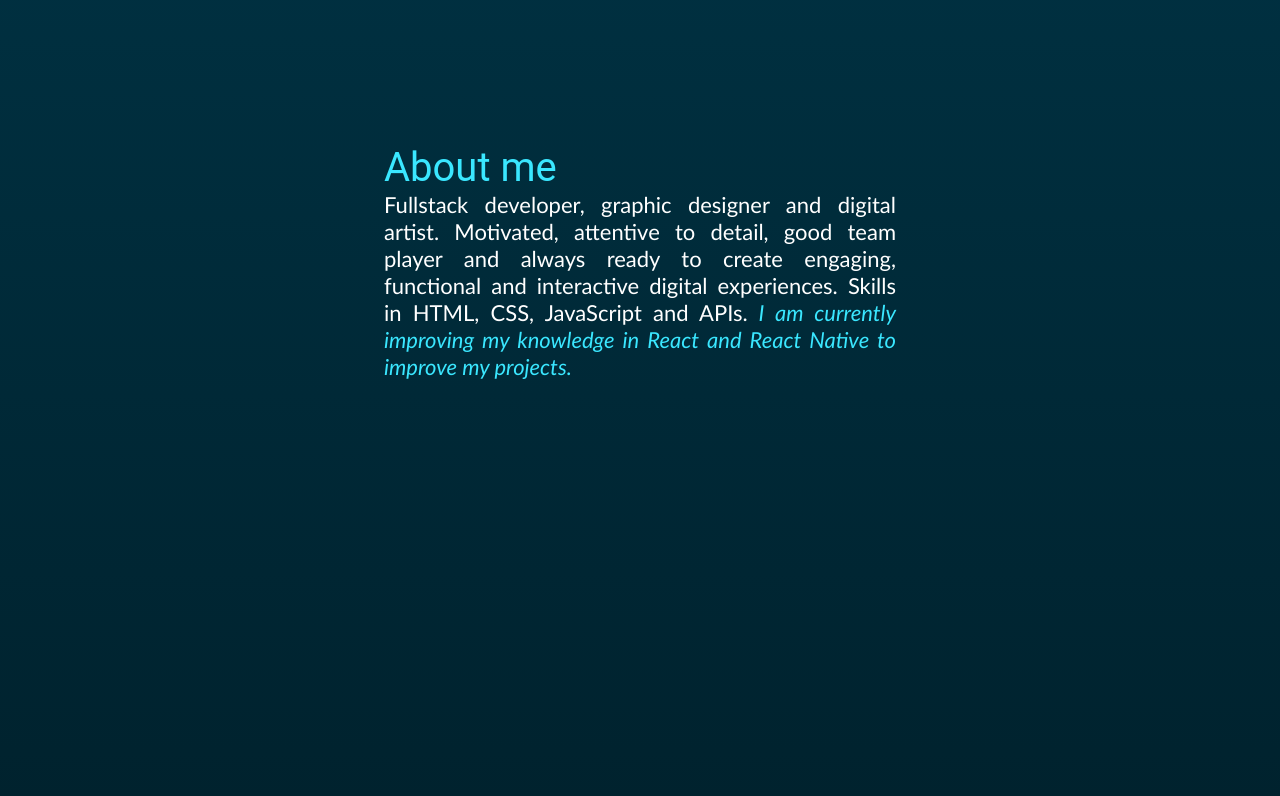
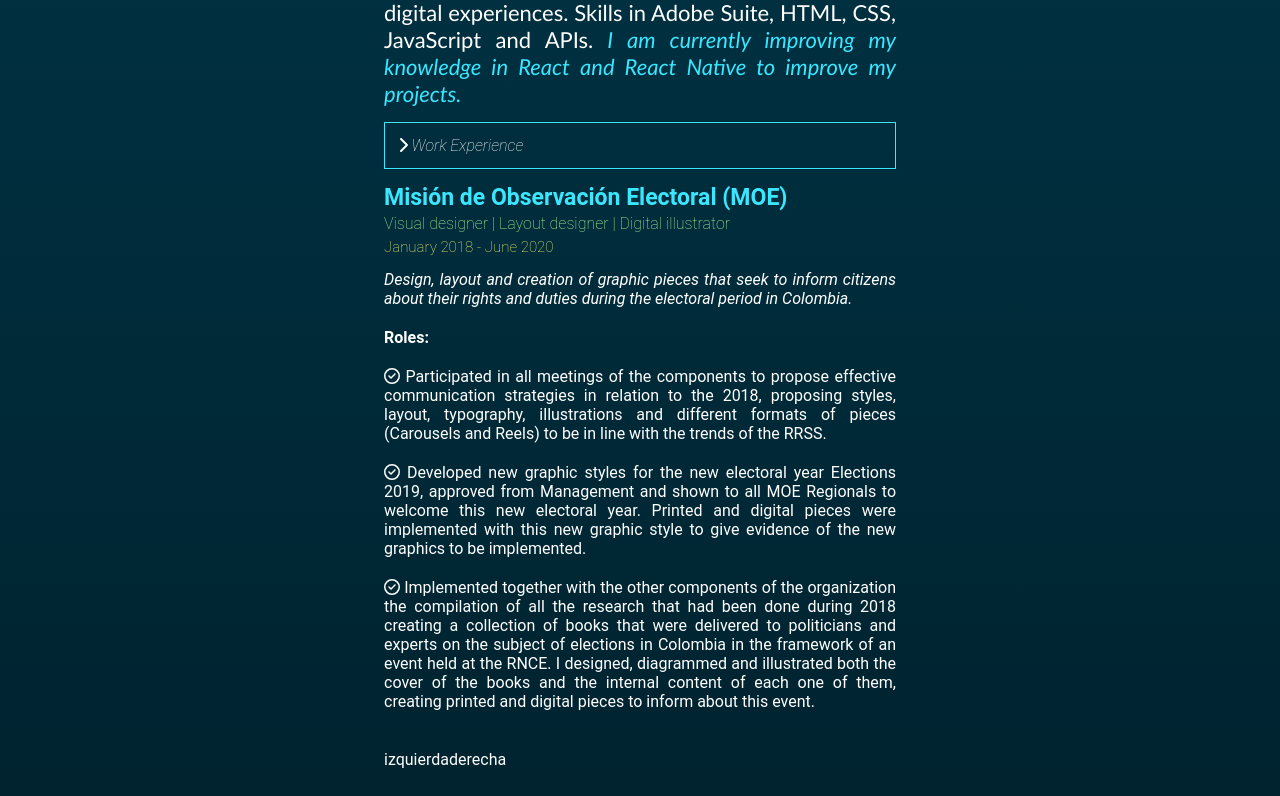
Before and after one commit to DiegoEMartinezZ/PortfolioWeb, a React (Create React App) app: page /#/ in a window 1280 px wide. Shown: the part 984-1780 px from the top of the page. Built offline with nearby package versions, Linux system fonts and the light colour scheme.

Commit message:
Add slider txt for the work experience, and prepare the useContext for the change of language between ENG/SPA

```diff
--- a/package.json
+++ b/package.json
@@ -20,7 +20,9 @@
     "react-router-dom": "^6.4.5",
     "react-router-hash-link": "^2.4.3",
     "react-scripts": "^5.0.1",
+    "react-slick": "^0.29.0",
     "react-tsparticles": "^2.10.1",
+    "slick-carousel": "^1.8.1",
     "tsparticles": "^2.10.1",
     "tsparticles-engine": "^2.10.1",
     "web-vitals": "^2.1.4"
--- a/src/App.js
+++ b/src/App.js
@@ -1,12 +1,23 @@
+import { createContext, useEffect, useState } from "react";
 import { Home } from "./views/Home";
 import { Route, Routes } from "react-router-dom";
 
+export const languageContext = createContext();
+
 function App() {
+  const [isEnglishSelected, SetIsEnglishSelected] = useState(true);
+  const [language, setLanguage] = useState("english JSON"); // Esto es el JSON en ingles!
+  const languageHandler = () => SetIsEnglishSelected(!isEnglishSelected);
+  useEffect(() => {
+    setLanguage(isEnglishSelected ? "english JSON" : "spanish JSON"); // Esto es JSON en SPA
+  }, [isEnglishSelected]);
   return (
     <>
-      <Routes>
-        <Route exact path="/" element={<Home />} />
-      </Routes>
+      <languageContext.Provider value={{ language, languageHandler }}>
+        <Routes>
+          <Route exact path="/" element={<Home />} />
+        </Routes>
+      </languageContext.Provider>
     </>
   );
 }
--- a/src/components/aboutMe/AboutMe.jsx
+++ b/src/components/aboutMe/AboutMe.jsx
@@ -1,22 +1,31 @@
-import React from "react";
+import React, { useContext } from "react";
+import Experience from "../experience/Experience";
+import { languageContext } from "../../App";
 
 export const AboutMe = () => {
+  const { language, languageHandler } = useContext(languageContext);
+  console.log(language);
   return (
     <>
       <div id="about">
         <section className="description-container">
-          <h1 className="subtitle"> About me </h1>
+          <h1 className="subtitle" onClick={languageHandler}>
+            {" "}
+            About me{" "}
+          </h1>
           <p className="txt">
-            Fullstack developer, graphic designer and digital artist. Motivated,
-            attentive to detail, good team player and always ready to create
-            engaging, functional and interactive digital experiences. Skills in
-            HTML, CSS, JavaScript and APIs.
+            I am from Bogotá, Colombia. Fullstack developer, graphic designer
+            and digital artist. Motivated, attentive to detail, good team player
+            and always ready to create engaging, functional and interactive
+            digital experiences. Skills in Adobe Suite, HTML, CSS, JavaScript
+            and APIs.
             <em>
               {" "}
               I am currently improving my knowledge in React and React Native to
               improve my projects.
             </em>
           </p>
+          <Experience />
         </section>
       </div>
     </>
--- /dev/null
+++ b/src/components/experience/Experience.jsx
@@ -0,0 +1,19 @@
+import React from "react";
+import { FontAwesomeIcon } from "@fortawesome/react-fontawesome";
+import { faChevronRight } from "@fortawesome/free-solid-svg-icons";
+import { ExpSlider } from "../../resources/expSlider/ExpSlider";
+
+const Experience = () => {
+  return (
+    <section>
+      <h1 id="details-info">
+        {" "}
+        <FontAwesomeIcon icon={faChevronRight} /> Work Experience
+      </h1>
+
+      <ExpSlider />
+    </section>
+  );
+};
+
+export default Experience;
--- /dev/null
+++ b/src/resources/expSlider/ExpSlider.jsx
@@ -0,0 +1,49 @@
+import { FontAwesomeIcon } from "@fortawesome/react-fontawesome";
+import experience from "../experience/experience.json";
+import "../expSlider/expSlider.css";
+import { faCircleCheck } from "@fortawesome/free-regular-svg-icons";
+import { useState } from "react";
+
+export const ExpSlider = () => {
+  const [idxSlider, setIdxSlider] = useState(0);
+  const { id, name, position, years, txt, tasks } = experience[idxSlider];
+  return (
+    <div>
+      <li key={id} className="exp-slider">
+        <h1 className="exp-title"> {name} </h1>
+        <h5 className="exp-position"> {position} </h5>
+        <h5 className="exp-years"> {years} </h5>
+        <br />
+        <p className="exp-txt"> {txt} </p>
+        <ul>
+          <h4 className="exp-task"> Roles: </h4>
+
+          {tasks.map((task, idx) => {
+            return (
+              <li key={idx} className="exp-tasks-container">
+                <p className="exp-task">
+                  <FontAwesomeIcon icon={faCircleCheck} /> {""}
+                  {task}
+                </p>{" "}
+              </li>
+            );
+          })}
+        </ul>
+        <br />
+      </li>
+
+      <button onClick={() => idxSlider > 0 && setIdxSlider(idxSlider - 1)}>
+        {" "}
+        izquierda{" "}
+      </button>
+      <button
+        onClick={() =>
+          idxSlider < experience.length - 1 && setIdxSlider(idxSlider + 1)
+        }
+      >
+        {" "}
+        derecha{" "}
+      </button>
+    </div>
+  );
+};
--- /dev/null
+++ b/src/resources/expSlider/expSlider.css
@@ -0,0 +1,29 @@
+.exp-title {
+  font-size: 23px;
+  margin: 6px 0;
+  color: #3ae7ff;
+}
+
+.exp-position {
+  font-size: 16px;
+  font-weight: lighter;
+  margin-top: -3px;
+  color: #aeff99;
+}
+
+.exp-years {
+  font-size: 15px;
+  font-weight: lighter;
+  margin: 5px 0;
+  color: #f9f871;
+}
+
+.exp-txt {
+  font-style: italic;
+  margin-top: -10px;
+  margin-bottom: 10px;
+}
+
+.exp-task {
+  margin: 20px 0;
+}
--- /dev/null
+++ b/src/resources/experience/experience.json
@@ -0,0 +1,62 @@
+[
+  {
+    "id": 1,
+    "name": "Misión de Observación Electoral (MOE)",
+    "position": "Visual designer | Layout designer | Digital illustrator",
+    "years": "January 2018 - June 2020",
+    "txt": "Design, layout and creation of graphic pieces that seek to inform citizens about their rights and duties during the electoral period in Colombia.",
+    "tasks": [
+      "Participated in all meetings of the components to propose effective communication strategies in relation to the 2018, proposing styles, layout, typography, illustrations and different formats of pieces (Carousels and Reels) to be in line with the trends of the RRSS.",
+      "Developed new graphic styles for the new electoral year Elections 2019, approved from Management and shown to all MOE Regionals to welcome this new electoral year. Printed and digital pieces were implemented with this new graphic style to give evidence of the new graphics to be implemented.",
+      "Implemented together with the other components of the organization the compilation of all the research that had been done during 2018 creating a collection of books that were delivered to politicians and experts on the subject of elections in Colombia in the framework of an event held at the RNCE. I designed, diagrammed and illustrated both the cover of the books and the internal content of each one of them, creating printed and digital pieces to inform about this event."
+    ]
+  },
+  {
+    "id": 2,
+    "name": "Digital House - Final Project",
+    "position": "Fullstack Developer | Frontend Developer",
+    "years": "June 2021 - January 2022",
+    "txt": "Creation of an E-Commerce in which I had to have an integrated CRUD for registered users and for products within the platform, applying all the knowledge learned during the course.",
+    "tasks": [
+      "Implemented the responsive e-commerce as well as the layout of the page and each of the buttons and links to go to each of the sections of the application.",
+      "Collaborated with the other developers to propose the best way to implement a database for products and users looking for reusable information, encrypted passwords and a profile image for each user.",
+      "Developed the e-commerce logo as well as the color palette to be used for the application within the CSS styles to maintain visual unity. Queries for product APIs to have a complete product catalog."
+    ]
+  },
+  {
+    "id": 3,
+    "name": "Misión de Observación Electoral (MOE)",
+    "position": "Visual designer | Graphic designer | Digital illustrator | Layout designer",
+    "years": "February 2022 - December 2022",
+    "txt": "Design, layout and creation of graphic pieces that seek to inform citizens about their rights and duties during the electoral period in Colombia.",
+    "tasks": [
+      "Participated in all meetings of the components to propose effective communication strategies in relation to the 2022 Elections, proposing styles, layout, typography, illustrations and different formats of pieces (Carousels and Reels) to be in line with the trends of the RRSS.",
+      "Developed new graphic styles for the new electoral Elections 2023, approved from Management and shown to all MOE Regionals to welcome this new electoral year. Printed and digital pieces were implemented with this new graphic style to give evidence of the new graphics to be implemented.",
+      "Implemented together with the other components of the organization the compilation of all the research that had been done during 2022 creating a collection of books that were delivered to politicians and experts on the subject of elections in Colombia in the framework of an event held at the RNCE. I designed, diagrammed and illustrated both the cover of the books and the internal content of each one of them, creating printed and digital pieces to inform about this event."
+    ]
+  },
+  {
+    "id": 4,
+    "name": "TransMilenio S.A - SAUC",
+    "position": "Digital Designer - UX Designer",
+    "years": "December 2022 - April 2023",
+    "txt": "Development of digital pieces for both social networks and TransMilenio's website in order to inform citizens about the latest news of the system.",
+    "tasks": [
+      "Implemented together with SAUC's communications team digital pieces for the effective communication of the most recent events of the entity as well as pieces that will inform users.",
+      "Elaborated GIFs for the entity's social networks to communicate in an effective, clear and fast way the problems in some of its stations or roads.",
+      "Collaborated with designers and communicators from other sections of the entity for different social campaigns that sought to improve the vision of TransMilenio, seeking to strengthen unity and trust with users."
+    ]
+  },
+  {
+    "id": 5,
+    "name": "DAI | Colombia Partners for Transparency Project (PfT)",
+    "position": "Communication Specialist",
+    "years": "August 2023 - November 2023",
+    "txt": "Administration of the PfT's social networks and web channel. At the same time, provide support in the design of graphic pieces and the elaboration of its audiovisual products.",
+    "tasks": [
+      "Supported content writing, graphic design of support pieces for communication campaigns to disseminate the Program's actions, achievements and key messages",
+      "Implemented the digital communication strategy, being responsible for the administration of social networks and web channel of the Program.",
+      "Ensured that all materials and reports conform to the Program's branding and branding plan, as well as to the graphic, image and communication standards required by USAID"
+    ]
+  }
+]
--- a/src/styles/styles.css
+++ b/src/styles/styles.css
@@ -125,6 +125,20 @@ a {
   display: none;
 }
 
+#details-info {
+  margin: 15px 0;
+  font-style: italic;
+  font-weight: lighter;
+  cursor: pointer;
+  font-size: 16px;
+  border: #3ae7ff 1px solid;
+  padding: 0.8rem;
+}
+
+#details-info:hover {
+  color: #90fcab;
+}
+
 @media only screen and (min-width: 250px) and (max-width: 1200px) {
   section.description-container {
     margin: 20% 30px;
@@ -152,11 +166,14 @@ a {
   #project-container {
     margin: 2% 1%;
   }
+  #details-info {
+    font-size: 12px;
+  }
 }
 
 @media only screen and (min-width: 1200px) {
   section.description-container {
-    margin: 300px 30%;
+    margin: 200px 30%;
   }
   .title {
     font-size: 50px;
```
Also changed, not shown: 1 other file (tests, documents, lock files or other folders).
